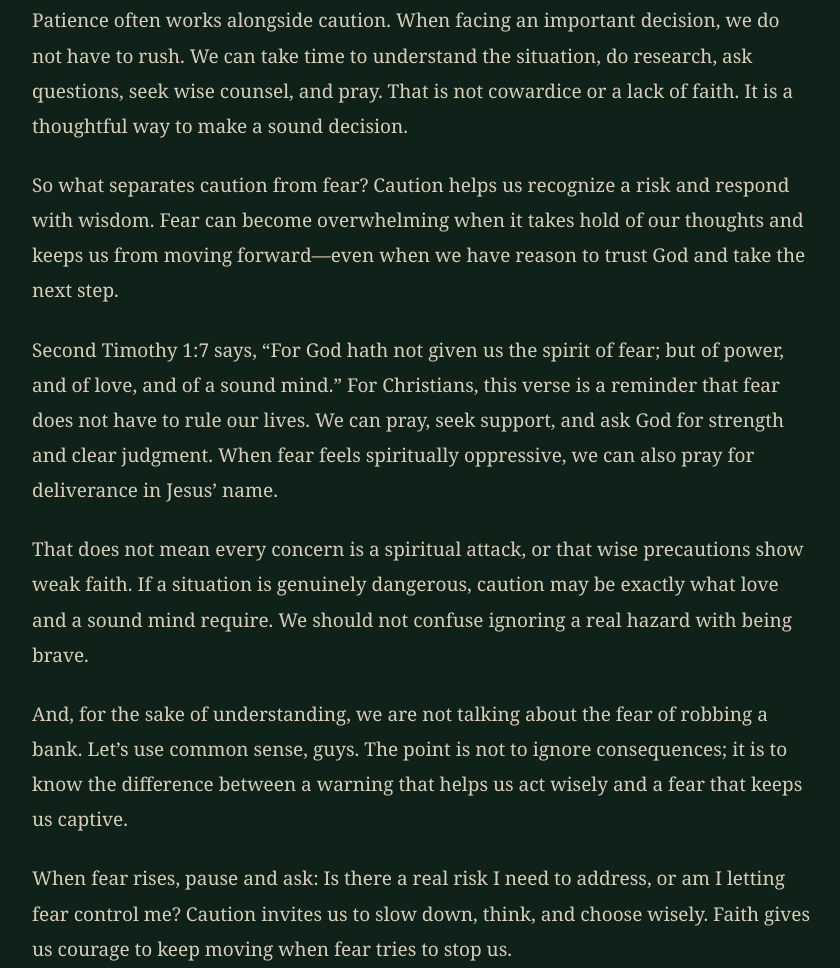
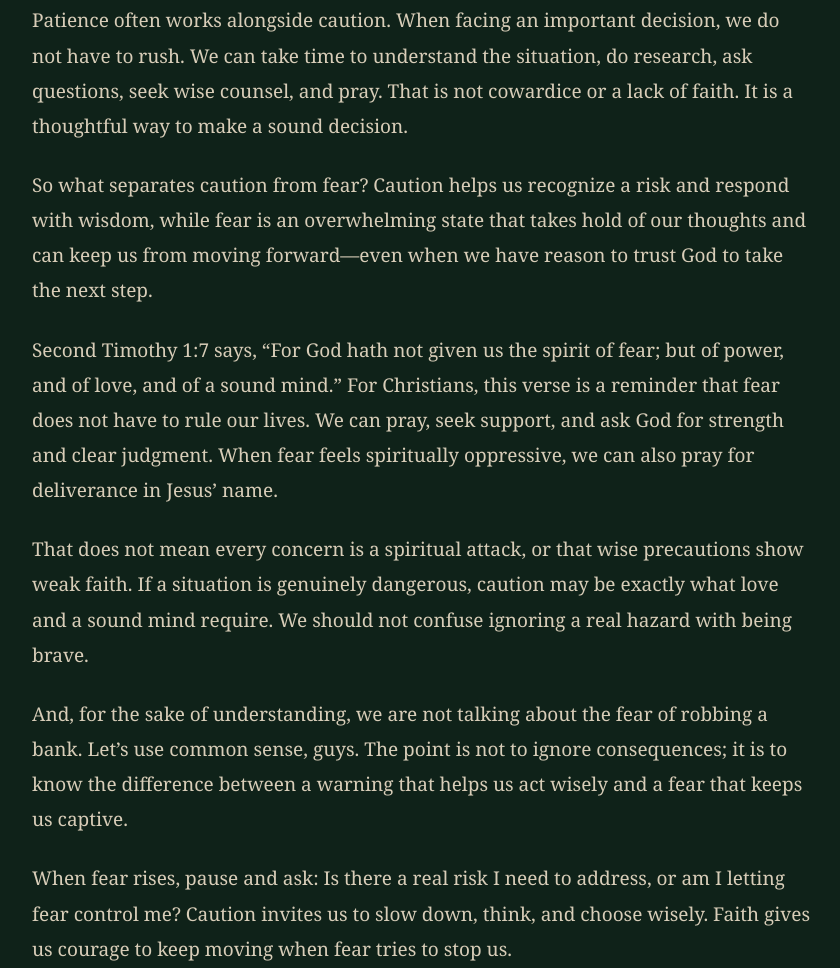
Before and after one commit to remnantwriter2026/the-remnant-chronicles, a plain HTML site: page discerning-the-difference-between-fear-and-caution.html in a window 1280 px wide. Shown: the part 1632-2600 px from the top of the page, without its empty margins (218-1058 px from the left). Drawn offline with nearby package versions, Linux system fonts and the light colour scheme.

Commit message:
Update discerning-the-difference-between-fear-and-caution.html

```diff
--- a/discerning-the-difference-between-fear-and-caution.html
+++ b/discerning-the-difference-between-fear-and-caution.html
@@ -308,7 +308,7 @@ padding: 1.5rem 1.25rem;
 
 <p>Patience often works alongside caution. When facing an important decision, we do not have to rush. We can take time to understand the situation, do research, ask questions, seek wise counsel, and pray. That is not cowardice or a lack of faith. It is a thoughtful way to make a sound decision.</p>
 
-<p>So what separates caution from fear? Caution helps us recognize a risk and respond with wisdom. Fear can become overwhelming when it takes hold of our thoughts and keeps us from moving forward—even when we have reason to trust God and take the next step.</p>
+<p>So what separates caution from fear? Caution helps us recognize a risk and respond with wisdom, while fear is an overwhelming state that takes hold of our thoughts and can keep us from moving forward—even when we have reason to trust God to take the next step.</p>
 
 <p>Second Timothy 1:7 says, “For God hath not given us the spirit of fear; but of power, and of love, and of a sound mind.” For Christians, this verse is a reminder that fear does not have to rule our lives. We can pray, seek support, and ask God for strength and clear judgment. When fear feels spiritually oppressive, we can also pray for deliverance in Jesus’ name.</p>
 
```
